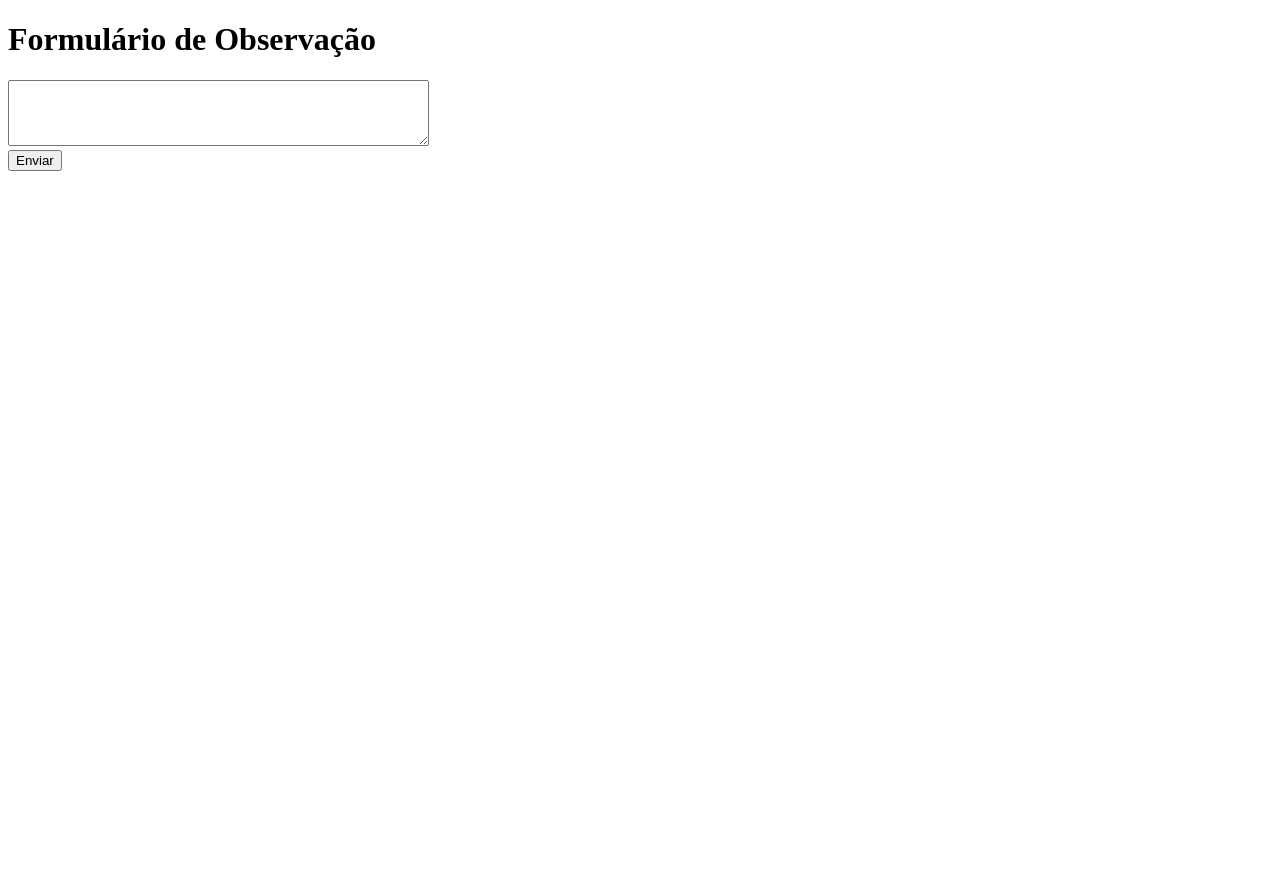
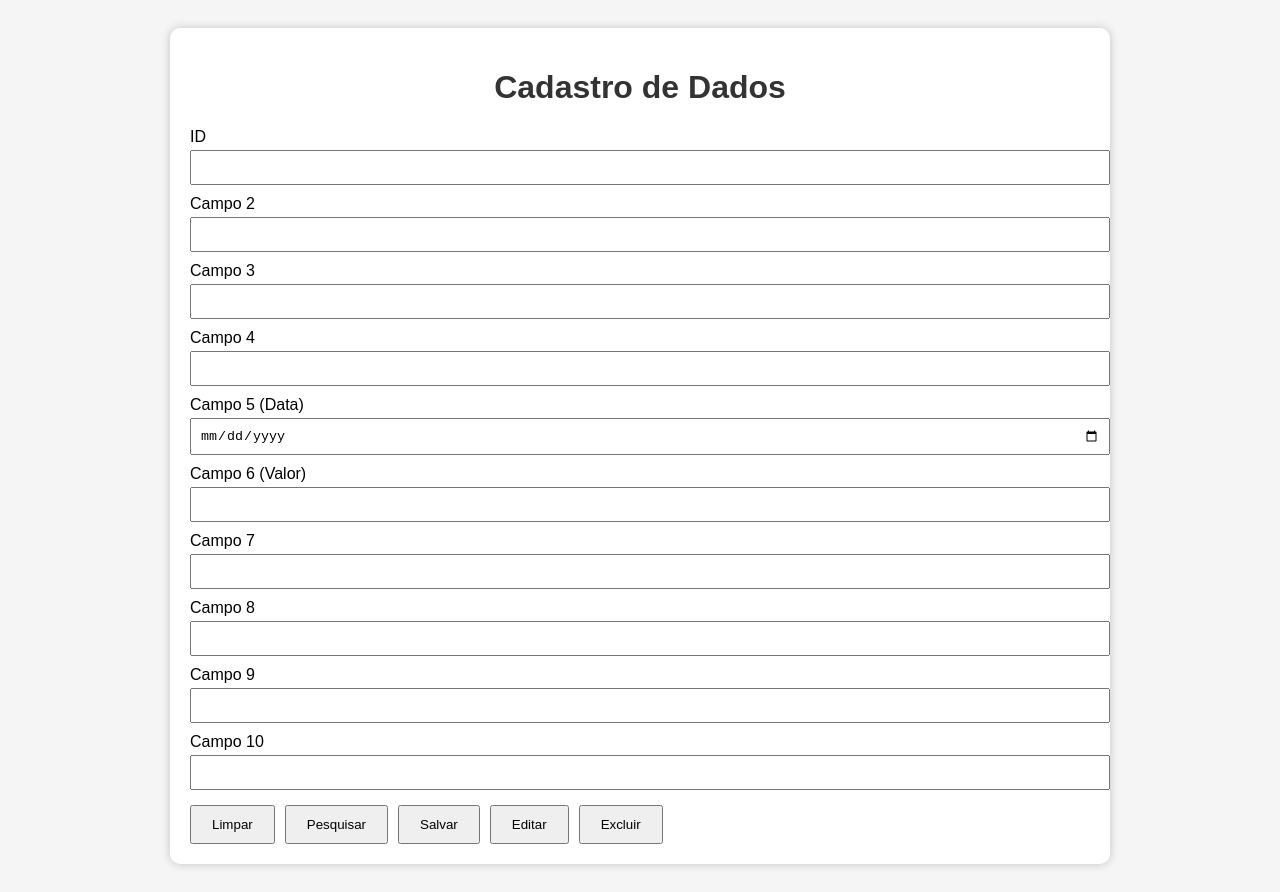
Before and after one commit to LETEDBOY/app, a plain HTML site: page index.html in a window 1280 px wide. Before the commit the page ends 800 px from the top, so only its background shows below. Drawn offline with Linux system fonts and the light colour scheme.

Commit message:
Update index.html

```diff
--- a/index.html
+++ b/index.html
@@ -1,31 +1,184 @@
 <!DOCTYPE html>
-<html>
+<html lang="pt-br">
 <head>
-  <title>Enviar Observação</title>
+    <meta charset="UTF-8">
+    <meta name="viewport" content="width=device-width, initial-scale=1.0">
+    <title>Cadastro de Dados</title>
+    <style>
+        body {
+            font-family: Arial, sans-serif;
+            background: #f5f5f5;
+            padding: 20px;
+        }
+        h1 {
+            text-align: center;
+            color: #333;
+        }
+        .container {
+            max-width: 900px;
+            margin: auto;
+            background: white;
+            padding: 20px;
+            border-radius: 10px;
+            box-shadow: 0px 0px 10px rgba(0,0,0,0.2);
+        }
+        label {
+            display: block;
+            margin-top: 10px;
+        }
+        input {
+            width: 100%;
+            padding: 8px;
+            margin-top: 4px;
+        }
+        button {
+            margin-top: 15px;
+            padding: 10px 20px;
+            cursor: pointer;
+        }
+        .btns {
+            display: flex;
+            gap: 10px;
+            flex-wrap: wrap;
+        }
+    </style>
 </head>
 <body>
-  <h1>Formulário de Observação</h1>
-  <textarea id="observacao" rows="4" cols="50"></textarea><br>
-  <button onclick="enviar()">Enviar</button>
+    <div class="container">
+        <h1>Cadastro de Dados</h1>
+
+        <label>ID</label>
+        <input type="text" id="Campo1">
+
+        <label>Campo 2</label>
+        <input type="text" id="Campo2">
+
+        <label>Campo 3</label>
+        <input type="text" id="Campo3">
+
+        <label>Campo 4</label>
+        <input type="text" id="Campo4">
+
+        <label>Campo 5 (Data)</label>
+        <input type="date" id="Campo5">
+
+        <label>Campo 6 (Valor)</label>
+        <input type="text" id="Campo6">
+
+        <label>Campo 7</label>
+        <input type="text" id="Campo7">
+
+        <label>Campo 8</label>
+        <input type="text" id="Campo8">
+
+        <label>Campo 9</label>
+        <input type="text" id="Campo9">
+
+        <label>Campo 10</label>
+        <input type="text" id="Campo10">
+
+        <div class="btns">
+            <button onclick="limpar()">Limpar</button>
+            <button onclick="pesquisar()">Pesquisar</button>
+            <button onclick="salvar()">Salvar</button>
+            <button onclick="editar()">Editar</button>
+            <button onclick="excluir()">Excluir</button>
+        </div>
+
+        <div id="mensagem"></div>
+    </div>
 
     <script>
-    function enviar() {
-      const observacao = document.getElementById("observacao").value;
+        const url = "https://script.google.com/macros/s/AKfycbyG0FcCb2_RAhpdjEuUc-3-tI5Y8f8EVrSrY9BZOiZJDKjMfmqqM6MlcbJDLuQtxnYx/exec";
 
-      fetch("https://script.google.com/macros/s/AKfycbw5C2DDei4_RuqVejT9aMJe6yHTe7Hv91phAWXN24Yu1XXwCPiITg-ZxNOTPEZhgfhn/exec", {
-        method: "POST",
-        headers: {
-          "Content-Type": "application/json"
-        },
-        body: JSON.stringify({ observacao })
+        function getCampos() {
+            return {
+                Campo1: document.getElementById('Campo1').value,
+                Campo2: document.getElementById('Campo2').value,
+                Campo3: document.getElementById('Campo3').value,
+                Campo4: document.getElementById('Campo4').value,
+                Campo5: document.getElementById('Campo5').value,
+                Campo6: document.getElementById('Campo6').value,
+                Campo7: document.getElementById('Campo7').value,
+                Campo8: document.getElementById('Campo8').value,
+                Campo9: document.getElementById('Campo9').value,
+                Campo10: document.getElementById('Campo10').value,
+            }
+        }
+
+        function limpar() {
+            document.querySelectorAll('input').forEach(e => e.value = '');
+            mensagem("Campos limpos.");
+        }
+
+        function mensagem(msg) {
+            document.getElementById('mensagem').innerText = msg;
+        }
+
+        function pesquisar() {
+            const id = document.getElementById('Campo1').value;
+            if (!id) {
+                mensagem('Informe o ID ou Nome para pesquisar.');
+                return;
+            }
+
+            fetch(`${url}?funcao=PesquisarDados&criterio=${id}`)
+                .then(res => res.json())
+                .then(dados => {
+                    if (dados == "Não encontrado!") {
+                        mensagem("Não encontrado!");
+                    } else {
+                        document.getElementById('Campo1').value = dados[0];
+                        document.getElementById('Campo2').value = dados[1];
+                        document.getElementById('Campo3').value = dados[2];
+                        document.getElementById('Campo4').value = dados[3];
+                        document.getElementById('Campo5').value = dados[4];
+                        document.getElementById('Campo6').value = dados[5];
+                        document.getElementById('Campo7').value = dados[6];
+                        document.getElementById('Campo8').value = dados[7];
+                        document.getElementById('Campo9').value = dados[8];
+                        document.getElementById('Campo10').value = dados[9];
+                        mensagem("Dados carregados.");
+                    }
+                });
+        }
+
+        function salvar() {
+            const dados = getCampos();
+            fetch(`${url}?funcao=SalvarDados`, {
+                method: 'POST',
+                body: JSON.stringify(dados),
+                headers: { "Content-Type": "application/json" }
             })
-      .then(response => response.json())
-      .then(data => {
-        alert(data.mensagem);
+                .then(r => r.text())
+                .then(res => mensagem(res));
+        }
+
+        function editar() {
+            const dados = getCampos();
+            fetch(`${url}?funcao=EditarDados`, {
+                method: 'POST',
+                body: JSON.stringify(dados),
+                headers: { "Content-Type": "application/json" }
             })
-      .catch(error => {
-        console.error("Erro ao enviar:", error);
+                .then(r => r.text())
+                .then(res => mensagem(res));
+        }
+
+        function excluir() {
+            const id = document.getElementById('Campo1').value;
+            if (!id) {
+                mensagem('Informe o ID para excluir.');
+                return;
+            }
+            if (confirm("Tem certeza que deseja excluir?")) {
+                fetch(`${url}?funcao=ExcluirDados&criterio=${id}`)
+                    .then(r => r.text())
+                    .then(res => {
+                        mensagem(res);
+                        if (res === "Excluído!") limpar();
                     });
+            }
         }
     </script>
 </body>
```
Lines whose indentation alone changed are shown as unchanged.
